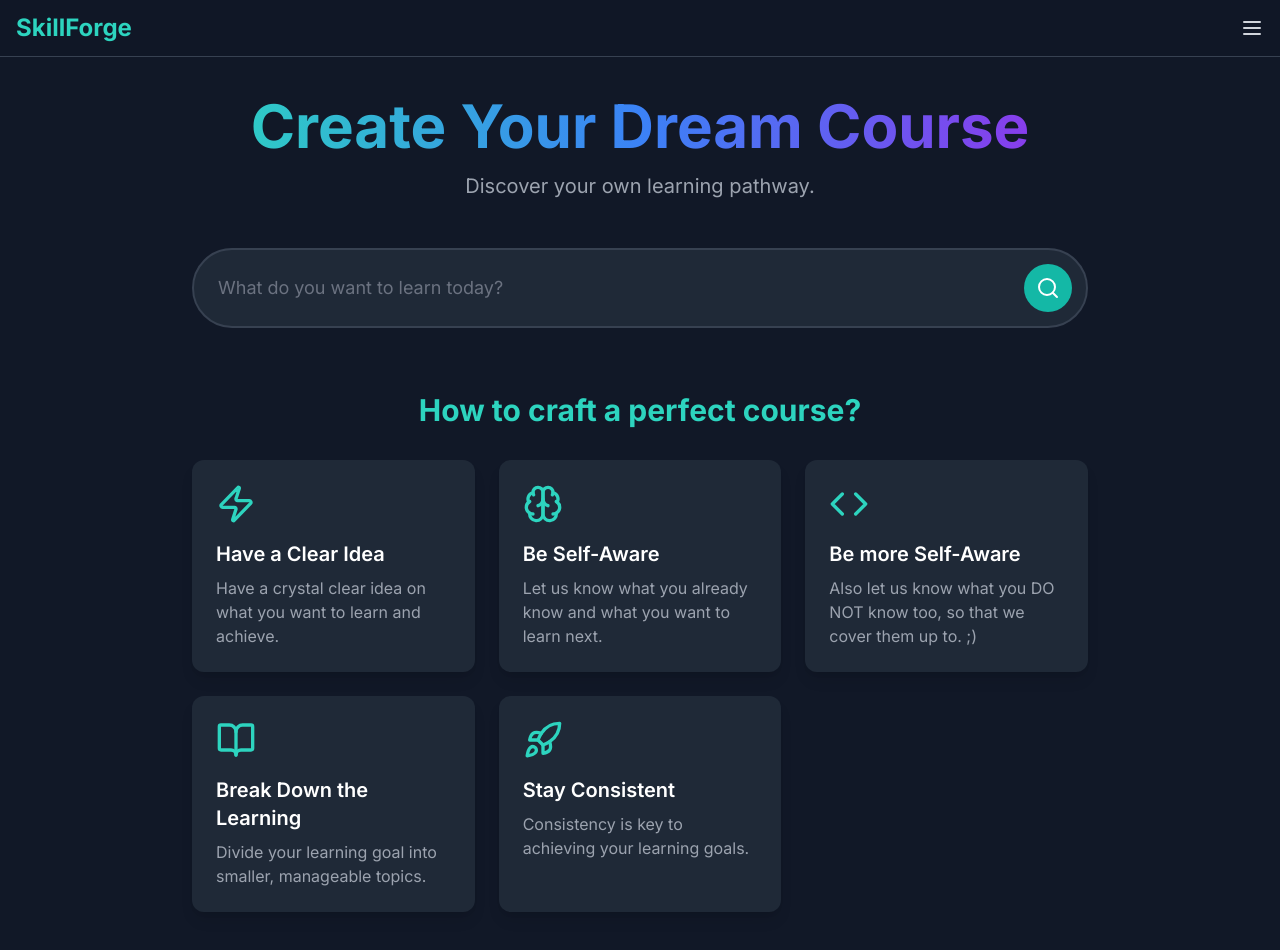
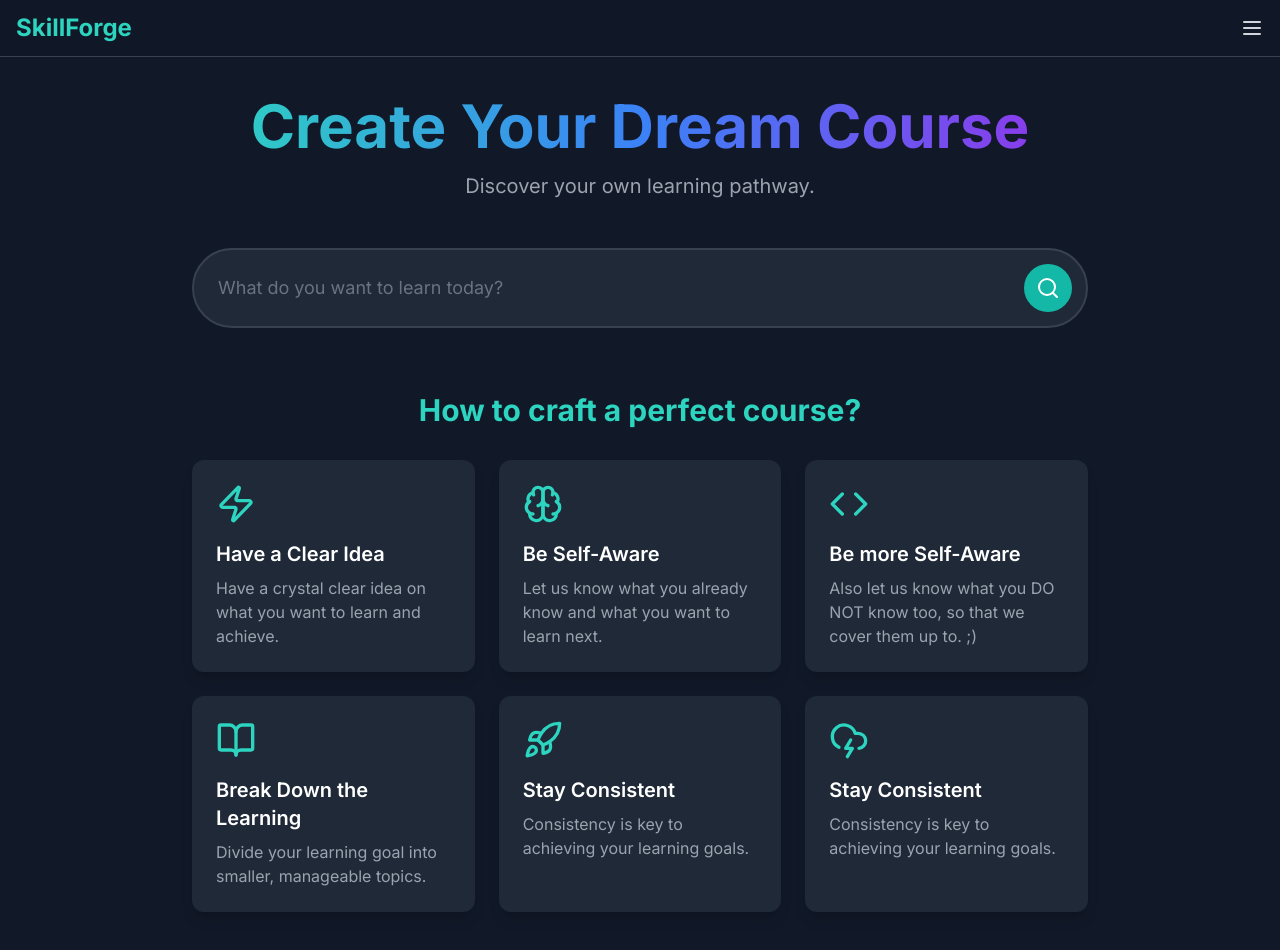
Before and after one commit to Hamhunter23/H2S, a Next.js app in the folder skillforage/: page /createCourse in a window 1280 px wide. Shown: the top 950 px of the page. Built offline with nearby package versions, Linux system fonts and the light colour scheme.

Commit message:
Updated Output.csv and Page.tsx

```diff
--- a/skillforage/app/createCourse/page.tsx
+++ b/skillforage/app/createCourse/page.tsx
@@ -6,7 +6,7 @@ import { read, utils as xlsxUtils, writeFileXLSX } from 'xlsx';
 import { motion, AnimatePresence } from 'framer-motion';
 import { Input } from "../components/ui/input";
 import { Button } from "../components/ui/button";
-import { Loader2, Search, Menu, BookOpen, Rocket, Award, Zap, Brain, Code } from "lucide-react";
+import { Loader2, Search, Menu, BookOpen, Rocket, Award, Zap, Brain, Code, CloudLightning } from "lucide-react";
 
 interface LearningResource {
   topic: string;
@@ -228,6 +228,11 @@ const LearningComponent: React.FC = () => {
                     title="Stay Consistent"
                     description="Consistency is key to achieving your learning goals."
                   />
+                  <FeatureCard
+                    icon={<CloudLightning size={40} />}
+                    title="Stay Consistent"
+                    description="Consistency is key to achieving your learning goals."
+                  />
                 </div>
               </motion.div>
             )}
```
Also changed, not shown: skillforage/public/output.csv.
